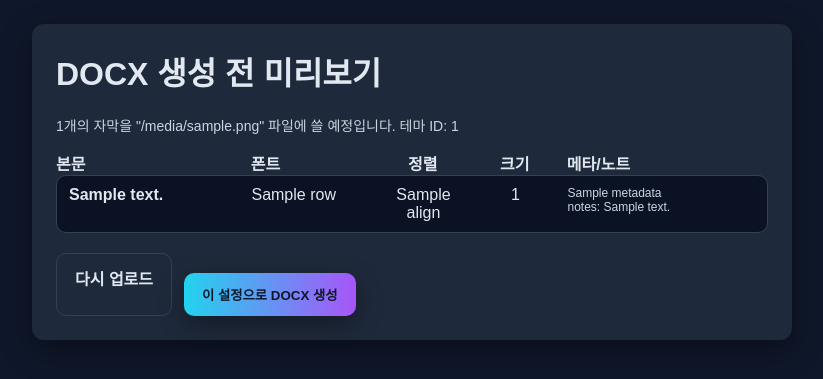
After one commit to nark1234/asdf, a Flask app: template templates/preview.html in a window 1280 px wide. The commit adds this page. Shown: the top 379 px of the page, without its empty margins (228-1051 px from the left). Run offline with Flask 3, Linux system fonts and the light colour scheme; the template is opened without the code that fills it: most values are stand-ins (such as "Sample title", 1, 10 or a date in 2020).

Commit message:
Add preview page for caption generator web app

```diff
--- a/app.py
+++ b/app.py
@@ -8,10 +8,15 @@ from typing import Dict, Optional
 
 from flask import Flask, flash, redirect, render_template, request, send_file, url_for
 
+from docx.enum.text import WD_ALIGN_PARAGRAPH
+
 from generate_captions import (
+    DEFAULT_STYLES,
+    SIZE_MAP,
     CaptionTheme,
     ProgramLexicon,
     build_document,
+    build_metadata_text,
     parse_clips,
 )
 
@@ -46,6 +51,63 @@ def _resolve_dataset(sample: bool) -> Dict[str, Optional[Dict]]:
     }
 
 
+def _load_json_override(field: str) -> Optional[Dict]:
+    raw = request.form.get(f"{field}_json")
+    if not raw:
+        return None
+    try:
+        return json.loads(raw)
+    except json.JSONDecodeError:
+        flash(f"{field} JSON 문자열을 다시 확인하세요.")
+        return None
+
+
+def _resolve_inputs_from_form() -> Optional[Dict[str, Optional[Dict]]]:
+    use_sample = bool(request.form.get("use_sample"))
+    sample_payloads = _resolve_dataset(use_sample)
+
+    analysis_data = _load_json_override("analysis") or _load_json_from_upload("analysis") or sample_payloads["analysis"]
+    if not analysis_data:
+        flash("분석 JSON(analysis)을 업로드하거나 샘플 데이터를 사용하세요.")
+        return None
+
+    lexicon_data = _load_json_override("lexicon") or _load_json_from_upload("lexicon") or sample_payloads["lexicon"]
+    theme_data = _load_json_override("theme") or _load_json_from_upload("theme") or sample_payloads["theme"]
+
+    return {
+        "analysis": analysis_data,
+        "lexicon": lexicon_data,
+        "theme": theme_data,
+        "filename": request.form.get("filename") or "captions.docx",
+    }
+
+
+def _align_label(style_info: Dict[str, str], style_name: str) -> str:
+    align = style_info.get("align")
+    if align in {"left", "center", "right"}:
+        return align
+
+    default_align = DEFAULT_STYLES.get(style_name, {}).get("align")
+    if default_align == WD_ALIGN_PARAGRAPH.CENTER:
+        return "center"
+    if default_align == WD_ALIGN_PARAGRAPH.RIGHT:
+        return "right"
+    return "left"
+
+
+def _size_label(style_info: Dict[str, str], style_name: str) -> str:
+    size_key = style_info.get("size")
+    if size_key:
+        return size_key
+
+    default_size = DEFAULT_STYLES.get(style_name, {}).get("size")
+    for name, pt in SIZE_MAP.items():
+        if pt == default_size:
+            return name
+
+    return "default"
+
+
 @app.route("/", methods=["GET"])
 def index():
     return render_template("index.html")
@@ -53,20 +115,13 @@ def index():
 
 @app.route("/generate", methods=["POST"])
 def generate():
-    use_sample = bool(request.form.get("use_sample"))
-    sample_payloads = _resolve_dataset(use_sample)
-
-    analysis_data = _load_json_from_upload("analysis") or sample_payloads["analysis"]
-    if not analysis_data:
-        flash("분석 JSON(analysis)을 업로드하거나 샘플 데이터를 사용하세요.")
+    inputs = _resolve_inputs_from_form()
+    if not inputs:
         return redirect(url_for("index"))
 
-    lexicon_data = _load_json_from_upload("lexicon") or sample_payloads["lexicon"]
-    theme_data = _load_json_from_upload("theme") or sample_payloads["theme"]
-
-    clips = parse_clips(analysis_data)
-    theme = CaptionTheme.from_dict(theme_data)
-    lexicon = ProgramLexicon.from_dict(lexicon_data)
+    clips = parse_clips(inputs["analysis"])
+    theme = CaptionTheme.from_dict(inputs["theme"])
+    lexicon = ProgramLexicon.from_dict(inputs["lexicon"])
     document = build_document(clips, theme, lexicon)
 
     with tempfile.NamedTemporaryFile(suffix=".docx", delete=False) as tmp:
@@ -76,7 +131,7 @@ def generate():
         buffer = io.BytesIO(tmp.read())
 
     buffer.seek(0)
-    filename = request.form.get("filename") or "captions.docx"
+    filename = inputs["filename"]
     flash(f"{len(clips)}개의 자막을 워드 파일로 생성했습니다.")
     return send_file(
         buffer,
@@ -86,5 +141,45 @@ def generate():
     )
 
 
+@app.route("/preview", methods=["POST"])
+def preview():
+    inputs = _resolve_inputs_from_form()
+    if not inputs:
+        return redirect(url_for("index"))
+
+    clips = parse_clips(inputs["analysis"])
+    theme = CaptionTheme.from_dict(inputs["theme"])
+    lexicon = ProgramLexicon.from_dict(inputs["lexicon"])
+
+    preview_rows = []
+    for clip in clips:
+        clip.notes = lexicon.annotate(clip)
+        style_info = theme.resolve_style(clip)
+        style_name = style_info["style_name"]
+        preview_rows.append(
+            {
+                "text": clip.text,
+                "subtitle_type": clip.subtitle_type,
+                "style_name": style_name,
+                "align": _align_label(style_info, style_name),
+                "size": _size_label(style_info, style_name),
+                "metadata": build_metadata_text(clip),
+                "notes": clip.notes,
+            }
+        )
+
+    return render_template(
+        "preview.html",
+        rows=preview_rows,
+        style_overrides=theme.style_overrides,
+        style_id=theme.style_id,
+        filename=inputs["filename"],
+        clip_count=len(clips),
+        analysis_payload=inputs["analysis"],
+        lexicon_payload=inputs["lexicon"],
+        theme_payload=inputs["theme"],
+    )
+
+
 if __name__ == "__main__":
     app.run(host="0.0.0.0", port=5000, debug=True)
--- a/generate_captions.py
+++ b/generate_captions.py
@@ -183,7 +183,7 @@ def apply_size(paragraph, size: Optional[str]):
             run.font.size = Pt(font_size)
 
 
-def add_hidden_metadata(paragraph, clip: CaptionClip):
+def build_metadata_parts(clip: CaptionClip) -> List[str]:
     meta_parts = [f"type={clip.subtitle_type}"]
     if clip.sequence_tag:
         meta_parts.append(f"sequence={clip.sequence_tag}")
@@ -199,8 +199,18 @@ def add_hidden_metadata(paragraph, clip: CaptionClip):
         meta_parts.append(f"theme={clip.theme_applied}")
     if clip.notes:
         meta_parts.append(f"notes={clip.notes}")
-    if meta_parts:
-        meta_run = paragraph.add_run(f" [meta: {';'.join(meta_parts)}]")
+    return meta_parts
+
+
+def build_metadata_text(clip: CaptionClip) -> Optional[str]:
+    meta_parts = build_metadata_parts(clip)
+    return ";".join(meta_parts) if meta_parts else None
+
+
+def add_hidden_metadata(paragraph, clip: CaptionClip):
+    meta_text = build_metadata_text(clip)
+    if meta_text:
+        meta_run = paragraph.add_run(f" [meta: {meta_text}]")
         meta_run.font.hidden = True
         meta_run.font.size = Pt(1)
 
--- a/static/style.css
+++ b/static/style.css
@@ -86,6 +86,49 @@ button[type="submit"]:active {
   transform: translateY(0px) scale(0.99);
 }
 
+.button-link {
+  display: inline-block;
+  padding: 12px 18px;
+  border-radius: 10px;
+  background: linear-gradient(90deg, var(--accent1), var(--accent2));
+  color: #0f172a;
+  font-weight: 800;
+  text-decoration: none;
+  box-shadow: 0 8px 24px var(--shadow);
+}
+
+.actions {
+  margin-top: 20px;
+  display: flex;
+  gap: 12px;
+  flex-wrap: wrap;
+}
+
+.actions form {
+  margin: 0;
+}
+
+.ghost {
+  background: transparent;
+  color: var(--text);
+  border: 1px solid var(--border);
+  box-shadow: none;
+}
+
+.button-link.ghost {
+  background: transparent;
+  color: var(--text);
+  border: 1px solid var(--border);
+}
+
+.ghost:hover {
+  border-color: var(--accent1);
+}
+
+.ghost:active {
+  transform: translateY(0px) scale(0.99);
+}
+
 .flash {
   background: #0ea5e9;
   color: #0b1021;
@@ -122,6 +165,51 @@ button[type="submit"]:active {
   color: var(--muted);
 }
 
+.preview-summary {
+  margin: 16px 0;
+  font-size: 14px;
+  color: var(--muted);
+}
+
+.preview-grid {
+  display: grid;
+  grid-template-columns: 1fr 120px 80px 80px 1.1fr;
+  gap: 12px;
+  align-items: start;
+}
+
+.preview-head {
+  font-weight: 800;
+  color: var(--text);
+  margin-top: 12px;
+}
+
+.preview-row {
+  padding: 10px 12px;
+  background: #0b1223;
+  border: 1px solid var(--border);
+  border-radius: 10px;
+}
+
+.preview-text {
+  font-weight: 700;
+}
+
+.preview-meta,
+.preview-notes {
+  font-size: 12px;
+  color: var(--muted);
+  word-break: break-word;
+}
+
+.align-center {
+  text-align: center;
+}
+
+.align-right {
+  text-align: right;
+}
+
 @media (max-width: 640px) {
   body {
     padding: 16px;
--- /dev/null
+++ b/templates/preview.html
@@ -0,0 +1,49 @@
+<!doctype html>
+<html lang="ko">
+<head>
+  <meta charset="utf-8" />
+  <title>자막 미리보기</title>
+  <link rel="stylesheet" href="{{ url_for('static', filename='style.css') }}" />
+</head>
+<body>
+  <div class="card">
+    <h1>DOCX 생성 전 미리보기</h1>
+    <div class="preview-summary">
+      {{ clip_count }}개의 자막을 "{{ filename }}" 파일에 쓸 예정입니다.
+      {% if style_id %}테마 ID: {{ style_id }}{% endif %}
+      {% if style_overrides %} (커스텀 스타일 적용){% endif %}
+    </div>
+
+    <div class="preview-grid preview-head">
+      <div>본문</div>
+      <div>폰트</div>
+      <div class="align-center">정렬</div>
+      <div class="align-center">크기</div>
+      <div>메타/노트</div>
+    </div>
+    {% for row in rows %}
+      <div class="preview-grid preview-row">
+        <div class="preview-text align-{{ row.align if row.align in ['center','right'] else 'left' }}">{{ row.text }}</div>
+        <div>{{ row.style_name }}</div>
+        <div class="align-center">{{ row.align }}</div>
+        <div class="align-center">{{ row.size }}</div>
+        <div>
+          <div class="preview-meta">{{ row.metadata or 'meta: ---' }}</div>
+          {% if row.notes %}<div class="preview-notes">notes: {{ row.notes }}</div>{% endif %}
+        </div>
+      </div>
+    {% endfor %}
+
+    <div class="actions">
+      <a class="button-link ghost" href="{{ url_for('index') }}">다시 업로드</a>
+      <form action="{{ url_for('generate') }}" method="post">
+        <input type="hidden" name="analysis_json" value='{{ analysis_payload | tojson }}' />
+        {% if lexicon_payload %}<input type="hidden" name="lexicon_json" value='{{ lexicon_payload | tojson }}' />{% endif %}
+        {% if theme_payload %}<input type="hidden" name="theme_json" value='{{ theme_payload | tojson }}' />{% endif %}
+        <input type="hidden" name="filename" value="{{ filename }}" />
+        <button type="submit">이 설정으로 DOCX 생성</button>
+      </form>
+    </div>
+  </div>
+</body>
+</html>
```
Also changed, not shown: templates/index.html (+5 -2 lines), README.md.
